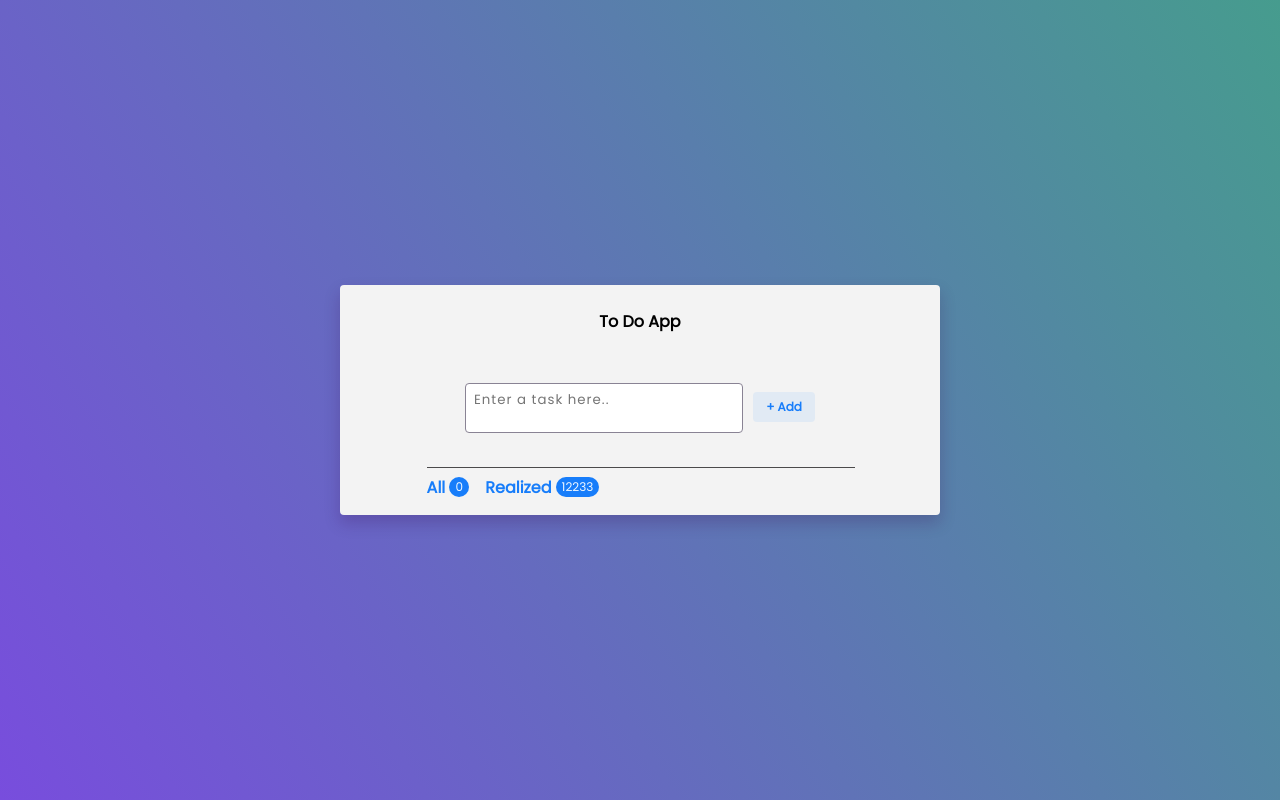
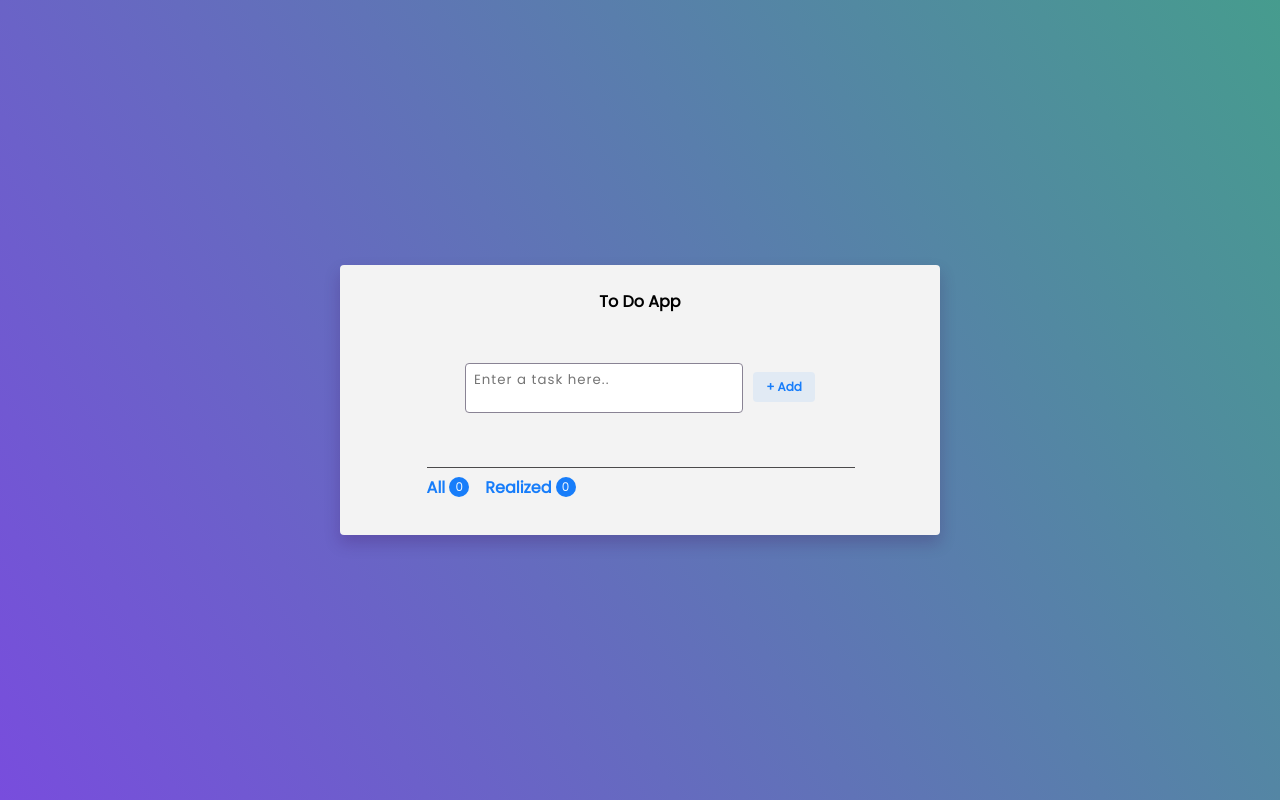
Before and after one commit to EngelCastro/to-do-react-app, a React (Create React App) app: page / in a window 1280 px wide. Built offline with nearby package versions, Linux system fonts and the light colour scheme.

Commit message:
ocorea changes 11/13

```diff
--- a/src/App/components/Footer/Footer.css
+++ b/src/App/components/Footer/Footer.css
@@ -5,6 +5,7 @@
   height: 48px;
   margin-left: 34px;
   gap: 16px;
+  padding: 20px 0;
 }
 .footer-container::before {
   content: "";
--- a/src/App/components/Footer/Footer.tsx
+++ b/src/App/components/Footer/Footer.tsx
@@ -2,11 +2,12 @@ import './Footer.css';
 
 type Props = {
   valor: number;
+  realized: number;
 }
 
 const Footer = (props: Props) => {
 
-  const {valor} = props
+  const {valor, realized} = props
 
   return (
     <div className="footer-container">
@@ -22,7 +23,7 @@ const Footer = (props: Props) => {
         <label className="lbl-tag">Realized</label>
         <div className="container-valor">
           <span className="valor">
-            {valor + 12233}
+            {realized}
           </span>
         </div>
       </div>
--- a/src/App/components/MainContainer/MainContainer.css
+++ b/src/App/components/MainContainer/MainContainer.css
@@ -18,7 +18,7 @@ background-image: linear-gradient(58deg, #784ddd 0%, #469c8e 100%);
   min-height: 0px;
   width: min(80vw, 600px);
   box-shadow: rgba(57, 11, 83, 0.24) 0 8PX 16PX 0;
-
+  max-height: 80vh;
 }
 
 .main-container .to-do-container .title {
@@ -27,3 +27,34 @@ background-image: linear-gradient(58deg, #784ddd 0%, #469c8e 100%);
   font-weight: 700;
   margin-top: 24px;
 }
+
+.task-item-container {
+  overflow-y: scroll;
+  width: min(80%,350px);
+}
+
+.task-item-container::-webkit-scrollbar {
+  -webkit-appearance: none;
+}
+
+.task-item-container::-webkit-scrollbar:vertical {
+  width:10px;
+}
+
+.task-item-container::-webkit-scrollbar-button:increment,.contenedor::-webkit-scrollbar-button {
+  display: none;
+}
+
+.task-item-container::-webkit-scrollbar:horizontal {
+  height: 10px;
+}
+
+.task-item-container::-webkit-scrollbar-thumb {
+  background-color: #797979;
+  border-radius: 20px;
+  border: 2px solid #f1f2f3;
+}
+
+.task-item-container::-webkit-scrollbar-track {
+  border-radius: 10px;
+}
--- a/src/App/components/MainContainer/MainContainer.tsx
+++ b/src/App/components/MainContainer/MainContainer.tsx
@@ -9,11 +9,7 @@ const MainContainer = () => {
 
   const [inputText, setInputText] = useState('');
   const [listTask, setListTask] = useState<Array<TaskType>>([]);
-  const [counter, setCounter] = useState(0)
-
-  // const incrementar = (num: number) => {
-  //   setCounter(counter + num)
-  // }
+  const [counter, setCounter] = useState(0);
 
   const onActionAddTask = () => {
     if(inputText.trim() !== ""){
@@ -44,6 +40,7 @@ const MainContainer = () => {
           onAddItem = { onActionAddTask }
           onChange = { handleInputTextChange }
         />
+        <div className="task-item-container">
           {
             listTask.map((task, index) => (
               <Task
@@ -54,9 +51,11 @@ const MainContainer = () => {
               />
             ))
           }
+        </div>
 
         <Footer
-          valor = {counter}
+          valor = {listTask.length}
+          realized = {listTask.filter(task => task.status === true).length}
         />
       </div>
     </div>
--- a/src/App/components/Task/Task.css
+++ b/src/App/components/Task/Task.css
@@ -2,7 +2,7 @@
   display: flex;
   background-color: rgb(255, 255, 255);
   min-height: 56px;
-  width: 80%;
+  width: 100%;
   border-radius: 4px;
   margin-bottom: 16px;
 }
```
Lines whose indentation alone changed are shown as unchanged.
